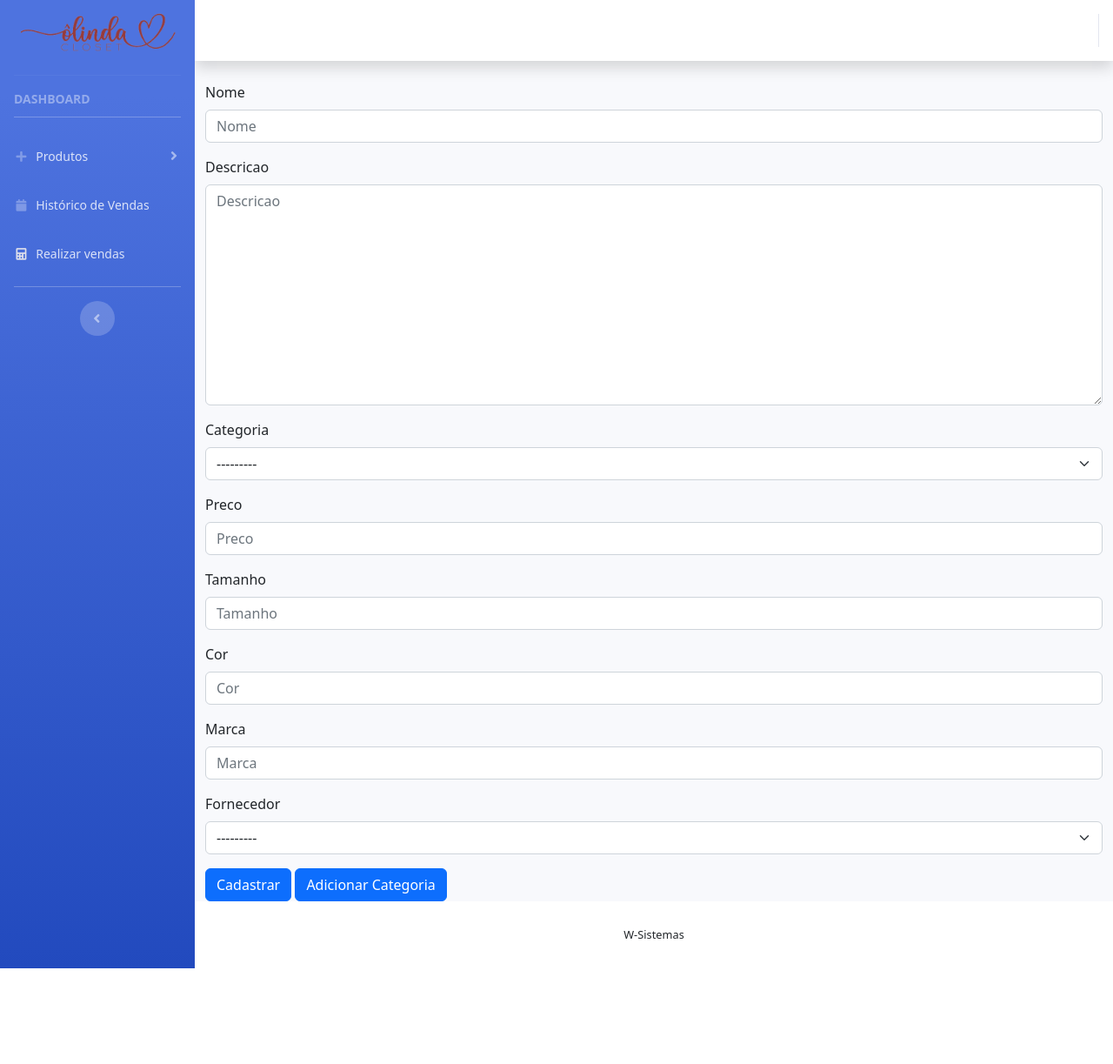
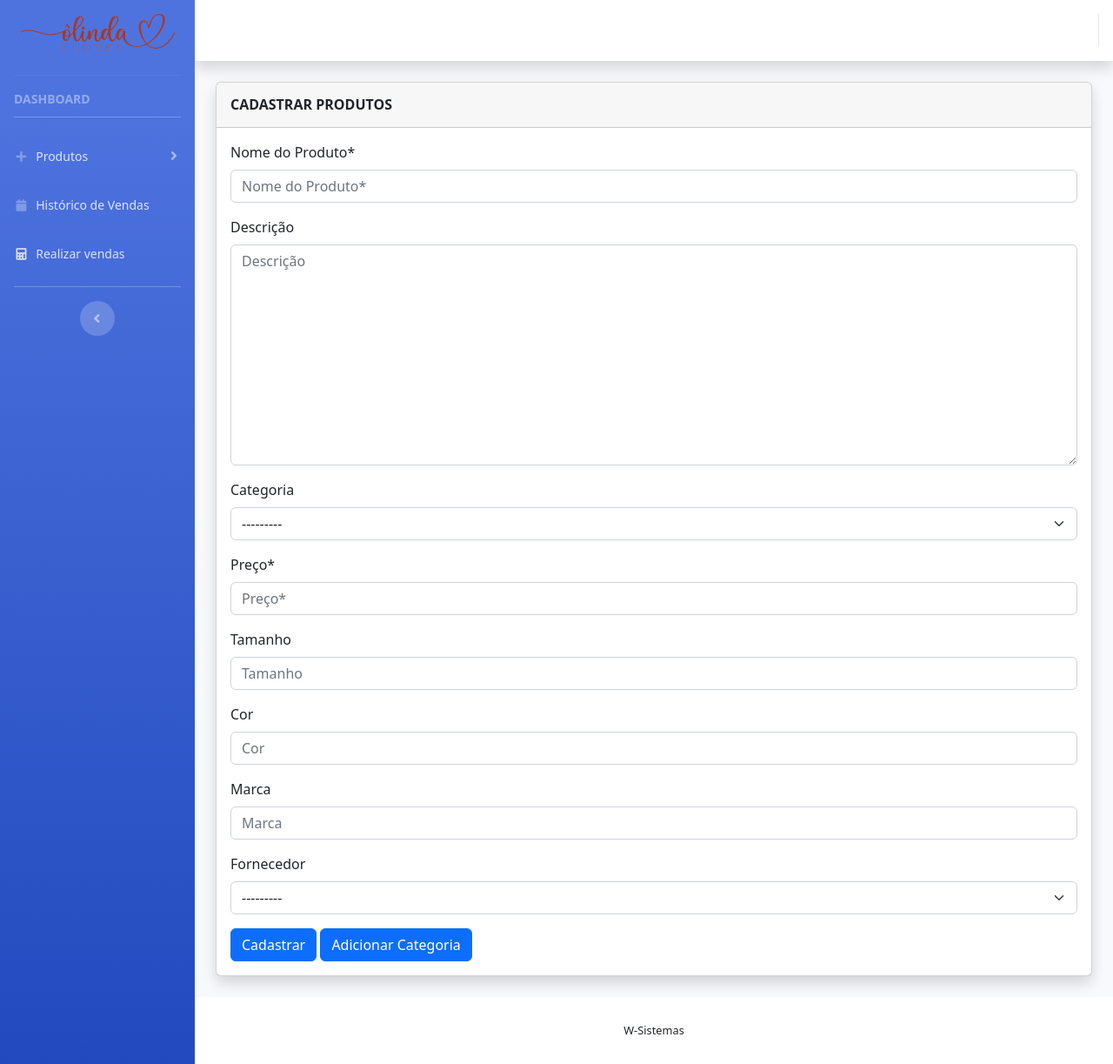
Before and after one commit to willcutrim/olinda-gerenciamento, a Django app: page /cadastro-produto in a window 1280 px wide. Shown: the whole page at 87% size. Before the commit the page ends 1113 px from the top, so only its background shows below. Run offline with Django 4.2, Linux system fonts and the light colour scheme; data comes from the database, SQL or seed files in the repository; some libraries are stand-ins or nearby versions.

Commit message:
Melhorias no relatorio geral e atualização de produtos

```diff
--- a/produtos/models.py
+++ b/produtos/models.py
@@ -15,13 +15,13 @@ class Fornecedor(models.Model):
 
 class Produto(models.Model):
     # codigo_de_barras = models.UUIDField(default=uuid.uuid4, unique=True)
-    nome = models.CharField(max_length=100)
-    descricao = models.TextField(null=True, blank=True)
+    nome = models.CharField(max_length=100, verbose_name="Nome do Produto*")
+    descricao = models.TextField(null=True, blank=True, verbose_name="Descrição")
     categoria = models.ForeignKey(Categoria, on_delete=models.PROTECT, null=True, blank=True)
-    preco = models.DecimalField(max_digits=10, decimal_places=2)
-    tamanho = models.CharField(max_length=10, null=True, blank=True)
-    cor = models.CharField(max_length=50, null=True, blank=True)
-    marca = models.CharField(max_length=50, null=True, blank=True)
+    preco = models.DecimalField(max_digits=10, decimal_places=2, verbose_name="Preço*")
+    tamanho = models.CharField(max_length=10, null=True, blank=True, verbose_name="Tamanho")
+    cor = models.CharField(max_length=50, null=True, blank=True, verbose_name="Cor")
+    marca = models.CharField(max_length=50, null=True, blank=True, verbose_name="Marca")
     fornecedor = models.ForeignKey(Fornecedor, on_delete=models.PROTECT, null=True, blank=True)
     destaque = models.BooleanField(default=False, null=True, blank=True)
     em_promocao = models.BooleanField(default=False, null=True, blank=True)
--- a/produtos/templates/html/cadastrar_produtos.html
+++ b/produtos/templates/html/cadastrar_produtos.html
@@ -4,6 +4,12 @@
 {% block title %}Cadastro de Produtos{% endblock %}
 
 {% block content %}
+<div class="container-fluid">
+    <div class="card shadow mb-4">
+        <div class="card-header py-3">
+            <h6 class="m-0 font-weight-bold">CADASTRAR PRODUTOS</h6>
+        </div>
+        <div class="card-body">
             <form method="post">{% csrf_token %}
                 {% bootstrap_form form %}
                 {% bootstrap_button button_type="submit" content="Cadastrar"%}
@@ -11,7 +17,9 @@
                     Adicionar Categoria
                 </button>
             </form>
-
+        </div>
+    </div>
+</div>
 
 <div class="modal fade" id="addCategoryModal" tabindex="-1" role="dialog" aria-labelledby="addCategoryModalLabel" aria-hidden="true">
     <div class="modal-dialog" role="document">
--- a/produtos/templates/html/produtos.html
+++ b/produtos/templates/html/produtos.html
@@ -32,8 +32,11 @@
                             <td>{{produto.categoria|default:"---"}}</td>
                             <td>{{produto.preco|default:"---"}}</td>
                             <td>
+                                <a href="{% url 'produto-update' pk=produto.pk %}" class="btn btn-warning btn-sm">
+                                    <i class="fas fa-pen text-white"></i>
+                                </a>
                                 <form action="{% url 'deletar-produto' produto.pk %}" method="post" class="d-inline">{% csrf_token %}
-                                    <button class="btn btn-danger" type="submit"><i class="fas fa-trash"></i></button>
+                                    <button class="btn btn-danger btn-sm" type="submit"><i class="fas fa-trash"></i></button>
                                 </form>
                             </td>
                         </tr>
--- a/produtos/urls.py
+++ b/produtos/urls.py
@@ -6,6 +6,6 @@ urlpatterns = [
     path('produtos', views.produtos, name="produtos"),
     path('cadastro-produto', views.cadastro_de_produtos, name='cadastro-produto'),
     path('deletar_produto/<int:id>', views.deletar_produto, name='deletar-produto'),
-
+    path('produto/<int:pk>/update/', views.ProdutoUpdateView.as_view(), name='produto-update'),
     path('create-category/', views.create_category, name='create_category'),
 ]
--- a/produtos/views.py
+++ b/produtos/views.py
@@ -4,7 +4,7 @@ from django.views import View
 from .forms import CategoriaForm, FornecedorForm, ProdutoForm
 from produtos.models import Categoria, Produto
 from django.core.paginator import Paginator, PageNotAnInteger, EmptyPage
-
+from django.views.generic.edit import UpdateView
 
 class GetAllProducts(View):
     def get(self, request, *args, **kwargs):
@@ -57,3 +57,17 @@ def deletar_produto(request, id):
         produto = get_object_or_404(Produto, id=id)
         produto.delete()
         return redirect('produtos')
+
+
+class ProdutoUpdateView(UpdateView):
+    model = Produto
+    form_class = ProdutoForm
+    template_name = 'html/atualizar_produtos.html'  # Create a template for updating products
+    success_url = '/produtos/'  # Redirect to this URL upon successful update
+
+    def form_valid(self, form):
+        # You can perform additional actions when the form is successfully validated and saved.
+        # For example, you might want to log the user who made the update.
+        # Here's a basic example:
+        form.instance.updated_by = self.request.user
+        return super().form_valid(form)
```
Also changed, not shown: produtos/templates/html/atualizar_produtos.html (added, +23 -0 lines), relatorios/templates/html/relatorio.html (+16 -3 lines), relatorios/views.py (+11 -0 lines). Lines whose indentation alone changed are shown as unchanged.
